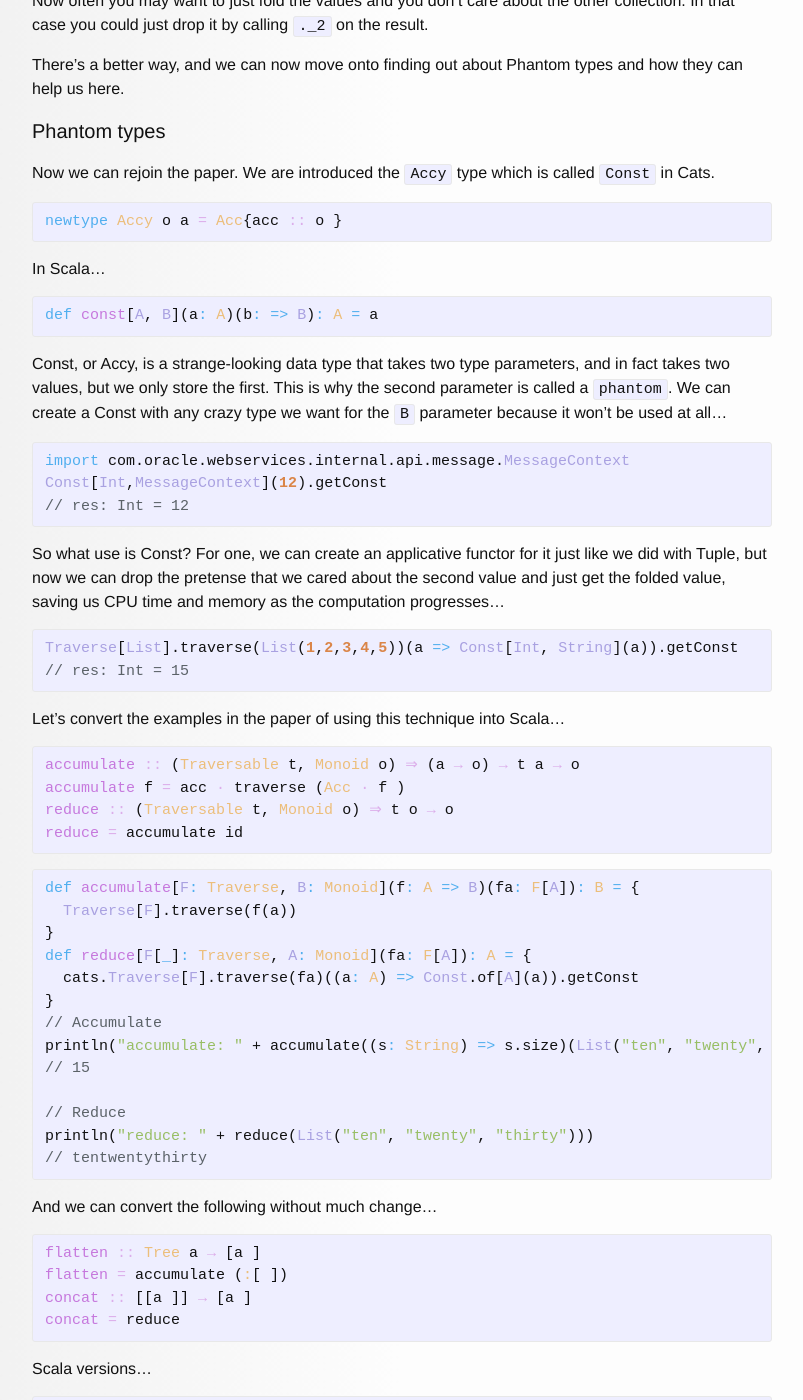
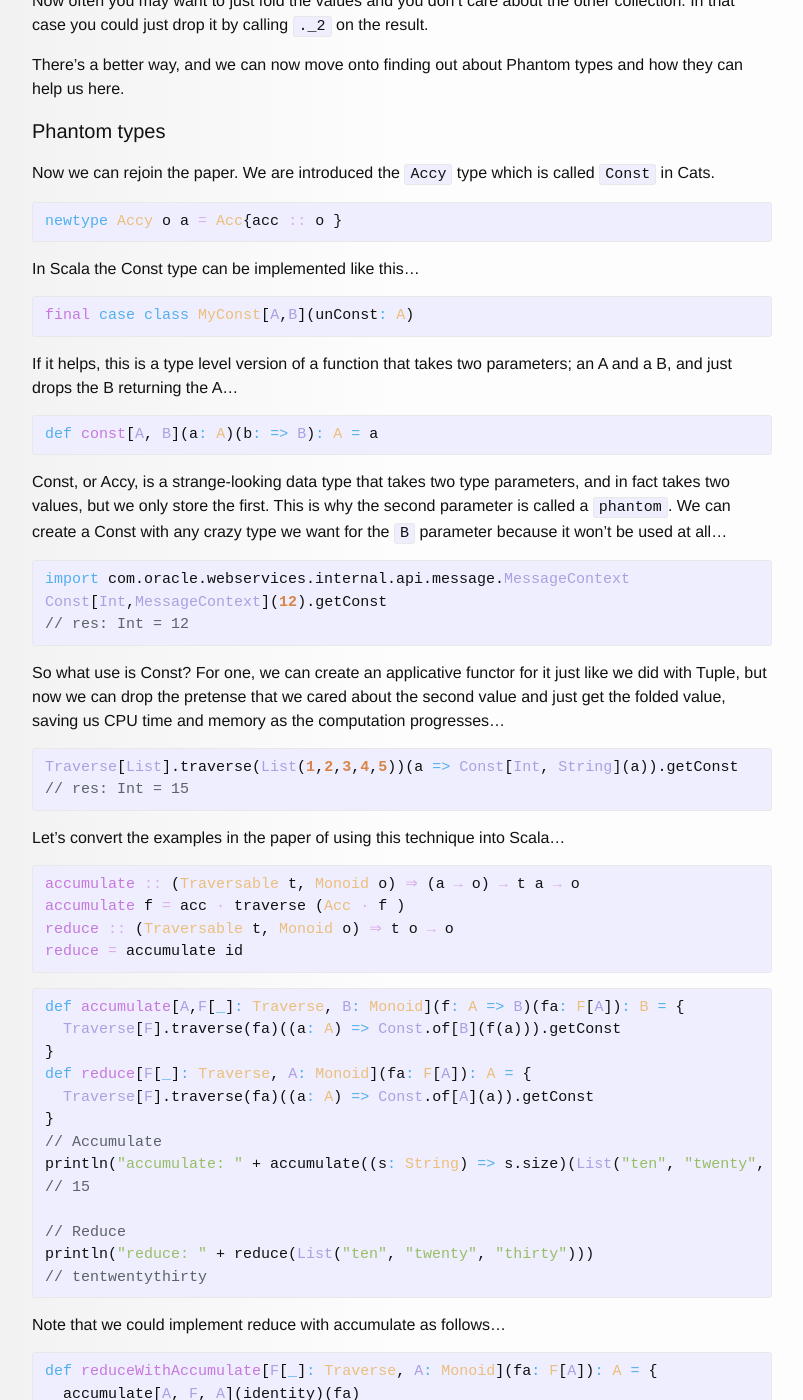
Before and after one commit to justinhj/justinhj.github.io, a Jekyll site: the page built from _posts/2020-04-04-whats-ap.html, in a window 1280 px wide and 1400 px high, scrolled down 19293 px. Shown: the whole window, without its empty margins (238-1041 px from the left). Built offline with Jekyll 4.4.1, drawn with Linux system fonts in a browser that asks for light colours; some of the changed text lies outside the part shown.

Commit message:
some fixes

```diff
--- a/_posts/2020-04-04-whats-ap.html
+++ b/_posts/2020-04-04-whats-ap.html
@@ -1297,7 +1297,7 @@ the same thing with traverse.
 </p>
 
 <div class="org-src-container">
-<pre class="src src-scala"><span style="color: #a9a1e1;">Traverse</span>[<span style="color: #a9a1e1;">List</span>].traverse(<span style="color: #a9a1e1;">List</span>[<span style="color: #a9a1e1;">Id</span>[<span style="color: #a9a1e1;">Int</span>]](<span style="color: #da8548; font-weight: bold;">1</span>,<span style="color: #da8548; font-weight: bold;">2</span>,<span style="color: #da8548; font-weight: bold;">3</span>))((n<span style="color: #51afef;">:</span> <span style="color: #ECBE7B;">Int</span>) <span style="color: #51afef;">=&gt;</span> <span style="color: #a9a1e1;">Tuple2</span>(n,n))
+<pre class="src src-scala"><span style="color: #a9a1e1;">Traverse</span>[<span style="color: #a9a1e1;">List</span>].traverse(<span style="color: #a9a1e1;">List</span>[<span style="color: #a9a1e1;">Int</span>](<span style="color: #da8548; font-weight: bold;">1</span>,<span style="color: #da8548; font-weight: bold;">2</span>,<span style="color: #da8548; font-weight: bold;">3</span>))((n<span style="color: #51afef;">:</span> <span style="color: #ECBE7B;">Int</span>) <span style="color: #51afef;">=&gt;</span> <span style="color: #a9a1e1;">Tuple2</span>(n,n))
 <span style="color: #5B6268;">// </span><span style="color: #5B6268;">res: (Int, List[Int]) = (6, List(1, 2, 3))</span>
 </pre>
 </div>
@@ -1335,7 +1335,17 @@ Now we can rejoin the paper. We are introduced the <code>Accy</code> type which
 </div>
 
 <p>
-In Scala&#x2026;
+In Scala the Const type can be implemented like this&#x2026;
+</p>
+
+<div class="org-src-container">
+<pre class="src src-scala"><span style="color: #c678dd;">final</span> <span style="color: #51afef;">case</span> <span style="color: #51afef;">class</span> <span style="color: #ECBE7B;">MyConst</span>[<span style="color: #a9a1e1;">A</span>,<span style="color: #a9a1e1;">B</span>](unConst<span style="color: #51afef;">:</span> <span style="color: #ECBE7B;">A</span>)
+</pre>
+</div>
+
+<p>
+If it helps, this is a type level version of a function that takes two
+parameters; an A and a B, and just drops the B returning the A&#x2026;
 </p>
 
 <div class="org-src-container">
@@ -1383,11 +1393,11 @@ Let&rsquo;s convert the examples in the paper of using this technique into Scala
 </div>
 
 <div class="org-src-container">
-<pre class="src src-scala"><span style="color: #51afef;">def</span> <span style="color: #c678dd;">accumulate</span>[<span style="color: #a9a1e1;">F</span><span style="color: #51afef;">:</span> <span style="color: #ECBE7B;">Traverse</span>, <span style="color: #a9a1e1;">B</span><span style="color: #51afef;">:</span> <span style="color: #ECBE7B;">Monoid</span>](f<span style="color: #51afef;">:</span> <span style="color: #ECBE7B;">A</span> <span style="color: #51afef;">=&gt;</span> <span style="color: #a9a1e1;">B</span>)(fa<span style="color: #51afef;">:</span> <span style="color: #ECBE7B;">F</span>[<span style="color: #a9a1e1;">A</span>])<span style="color: #51afef;">:</span> <span style="color: #ECBE7B;">B</span> <span style="color: #51afef;">=</span> {
-  <span style="color: #a9a1e1;">Traverse</span>[<span style="color: #a9a1e1;">F</span>].traverse(f(a))
+<pre class="src src-scala"><span style="color: #51afef;">def</span> <span style="color: #c678dd;">accumulate</span>[<span style="color: #a9a1e1;">A</span>,<span style="color: #a9a1e1;">F</span>[<span style="color: #51afef;">_</span>]<span style="color: #51afef;">:</span> <span style="color: #ECBE7B;">Traverse</span>, <span style="color: #a9a1e1;">B</span><span style="color: #51afef;">:</span> <span style="color: #ECBE7B;">Monoid</span>](f<span style="color: #51afef;">:</span> <span style="color: #ECBE7B;">A</span> <span style="color: #51afef;">=&gt;</span> <span style="color: #a9a1e1;">B</span>)(fa<span style="color: #51afef;">:</span> <span style="color: #ECBE7B;">F</span>[<span style="color: #a9a1e1;">A</span>])<span style="color: #51afef;">:</span> <span style="color: #ECBE7B;">B</span> <span style="color: #51afef;">=</span> {
+  <span style="color: #a9a1e1;">Traverse</span>[<span style="color: #a9a1e1;">F</span>].traverse(fa)((a<span style="color: #51afef;">:</span> <span style="color: #ECBE7B;">A</span>) <span style="color: #51afef;">=&gt;</span> <span style="color: #a9a1e1;">Const</span>.of[<span style="color: #a9a1e1;">B</span>](f(a))).getConst
 }
 <span style="color: #51afef;">def</span> <span style="color: #c678dd;">reduce</span>[<span style="color: #a9a1e1;">F</span>[<span style="color: #51afef;">_</span>]<span style="color: #51afef;">:</span> <span style="color: #ECBE7B;">Traverse</span>, <span style="color: #a9a1e1;">A</span><span style="color: #51afef;">:</span> <span style="color: #ECBE7B;">Monoid</span>](fa<span style="color: #51afef;">:</span> <span style="color: #ECBE7B;">F</span>[<span style="color: #a9a1e1;">A</span>])<span style="color: #51afef;">:</span> <span style="color: #ECBE7B;">A</span> <span style="color: #51afef;">=</span> {
-  cats.<span style="color: #a9a1e1;">Traverse</span>[<span style="color: #a9a1e1;">F</span>].traverse(fa)((a<span style="color: #51afef;">:</span> <span style="color: #ECBE7B;">A</span>) <span style="color: #51afef;">=&gt;</span> <span style="color: #a9a1e1;">Const</span>.of[<span style="color: #a9a1e1;">A</span>](a)).getConst
+  <span style="color: #a9a1e1;">Traverse</span>[<span style="color: #a9a1e1;">F</span>].traverse(fa)((a<span style="color: #51afef;">:</span> <span style="color: #ECBE7B;">A</span>) <span style="color: #51afef;">=&gt;</span> <span style="color: #a9a1e1;">Const</span>.of[<span style="color: #a9a1e1;">A</span>](a)).getConst
 }
 <span style="color: #5B6268;">// </span><span style="color: #5B6268;">Accumulate</span>
 println(<span style="color: #98be65;">"accumulate: "</span> + accumulate((s<span style="color: #51afef;">:</span> <span style="color: #ECBE7B;">String</span>) <span style="color: #51afef;">=&gt;</span> s.size)(<span style="color: #a9a1e1;">List</span>(<span style="color: #98be65;">"ten"</span>, <span style="color: #98be65;">"twenty"</span>, <span style="color: #98be65;">"thirty"</span>)))
@@ -1400,7 +1410,18 @@ println(<span style="color: #98be65;">"reduce: "</span> + reduce(<span style="co
 </div>
 
 <p>
-And we can convert the following without much change&#x2026;
+Note that we could implement reduce with accumulate as follows&#x2026;
+</p>
+
+<div class="org-src-container">
+<pre class="src src-scala"><span style="color: #51afef;">def</span> <span style="color: #c678dd;">reduceWithAccumulate</span>[<span style="color: #a9a1e1;">F</span>[<span style="color: #51afef;">_</span>]<span style="color: #51afef;">:</span> <span style="color: #ECBE7B;">Traverse</span>, <span style="color: #a9a1e1;">A</span><span style="color: #51afef;">:</span> <span style="color: #ECBE7B;">Monoid</span>](fa<span style="color: #51afef;">:</span> <span style="color: #ECBE7B;">F</span>[<span style="color: #a9a1e1;">A</span>])<span style="color: #51afef;">:</span> <span style="color: #ECBE7B;">A</span> <span style="color: #51afef;">=</span> {
+  accumulate[<span style="color: #a9a1e1;">A</span>, <span style="color: #a9a1e1;">F</span>, <span style="color: #a9a1e1;">A</span>](identity)(fa)
+}
+</pre>
+</div>
+
+<p>
+We can also convert the following without much difficulty&#x2026;
 </p>
 
 <div class="org-src-container">
@@ -2169,10 +2190,21 @@ future:
 <li><a href="https://github.com/sammthomson/IdiomEars">Idiom Ears</a> (Get those fancy ears in your applicative programming)</li>
 <li><a href="https://github.com/aztek/scala-workflow">Scala Workflow</a> (A full on system for Monadic and Applicative programming)</li>
 </ul>
+</div>
+</div>
+</div>
+
+<div id="outline-container-orgbc1f50d" class="outline-2">
+<h2 id="orgbc1f50d">#ScalaLove</h2>
+<div class="outline-text-2" id="text-orgbc1f50d">
+<p>
+Thank you to the tireless Scala community for providing so many great libraries
+and tutorials for me to learn from
+Thank you to Hermann Hueck for his suggestions and improvements on this post
+</p>
 
 <p>
 &copy; 2020 Justin Heyes-Jones. All Rights Reserved.
 </p>
 </div>
 </div>
-</div>
```
Also changed, not shown: org/posts/2020-04-04-whats-ap.org (+26 -6 lines).
